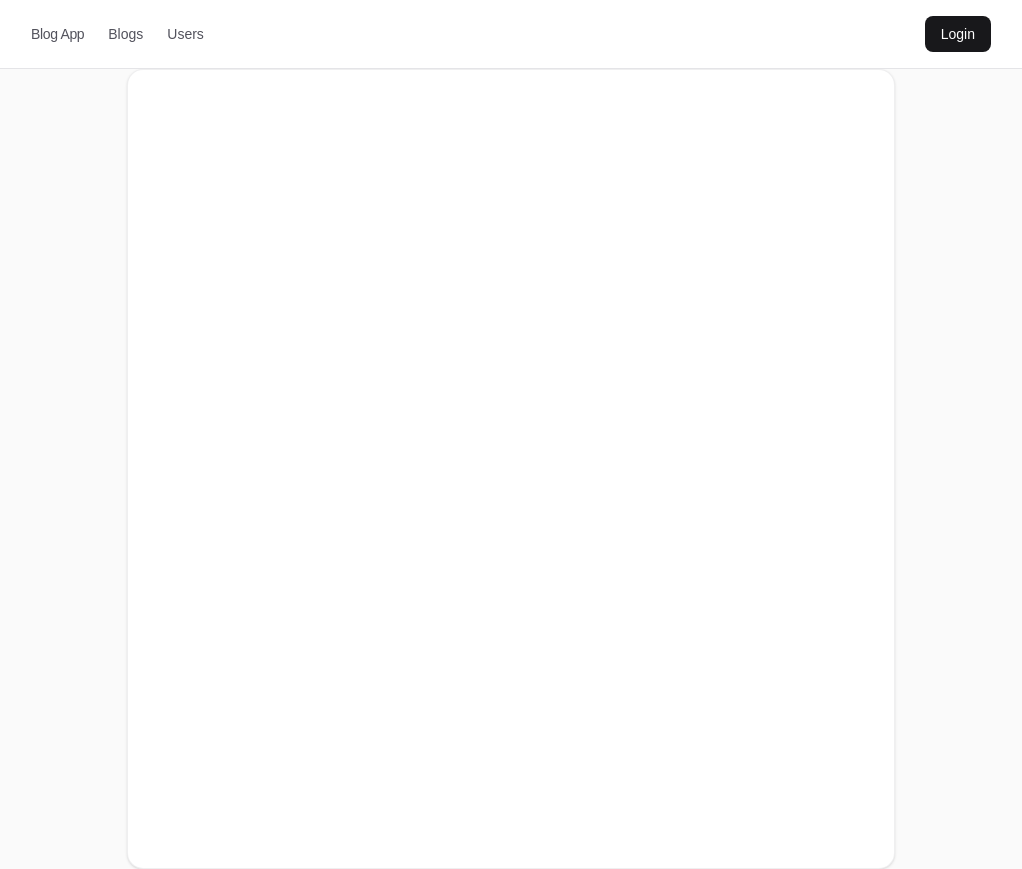
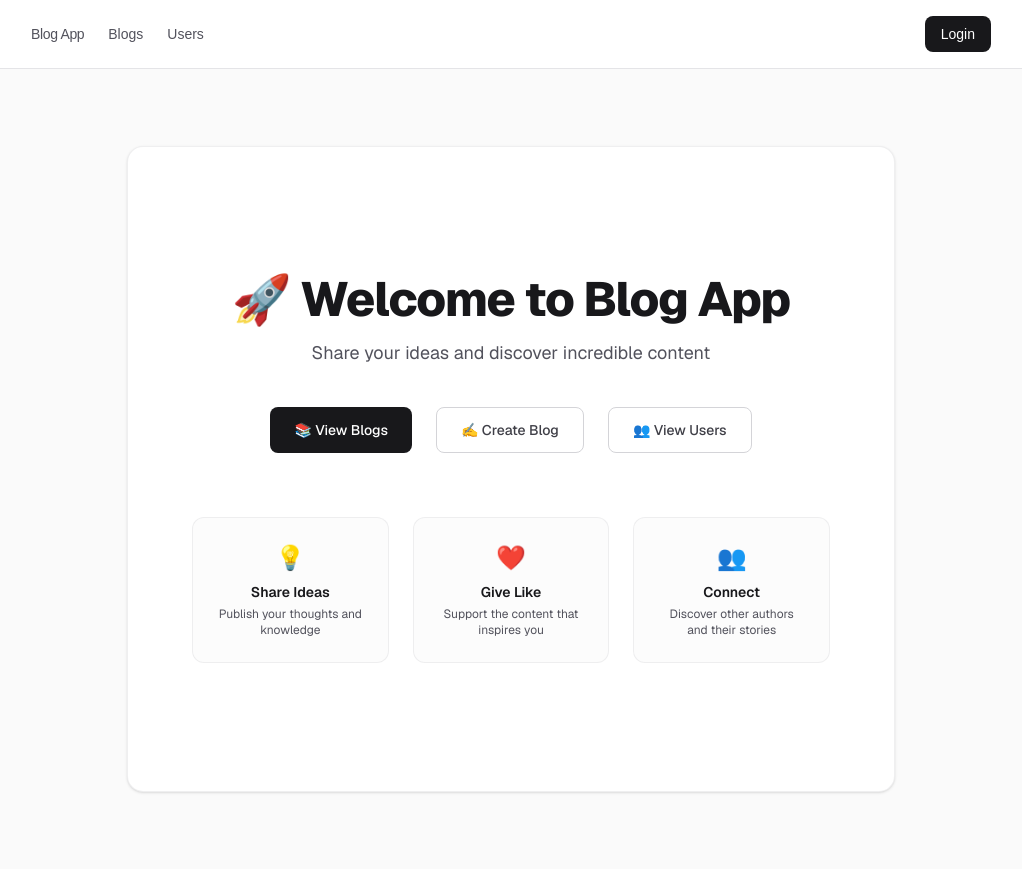
Before and after one commit to bol507/fullstackopen_nextjs, a Next.js app: page / in a window 1280 px wide. Shown: the whole page, without its empty margins (129-1151 px from the left). Built offline with nearby package versions, Linux system fonts and the light colour scheme; no server answers.

Commit message:
feat: not found page

```diff
--- /dev/null
+++ b/app/not-found.tsx
@@ -0,0 +1,32 @@
+import Link from "next/link";
+
+export default function NotFound() {
+  return (
+    <div className="flex min-h-[calc(100vh-73px)] items-center justify-center bg-zinc-50 px-4 font-sans text-zinc-900 antialiased dark:bg-zinc-950 dark:text-zinc-100">
+      <div className="w-full max-w-md rounded-2xl border border-zinc-200/60 bg-white p-12 text-center shadow-sm dark:border-zinc-800/60 dark:bg-zinc-900">
+
+        <div className="mb-6 text-6xl">🔍</div>
+
+        <div className="mb-2 text-sm font-semibold uppercase tracking-widest text-zinc-500 dark:text-zinc-400">
+          Error 404
+        </div>
+
+        <h1 className="mb-3 text-3xl font-extrabold tracking-tight text-zinc-900 dark:text-zinc-50">
+          Page not found
+        </h1>
+
+        <p className="mb-8 text-base text-zinc-600 dark:text-zinc-400">
+          We couldn't find the page you're looking for.
+        </p>
+
+        <Link
+          href="/"
+          className="inline-flex items-center justify-center rounded-lg bg-zinc-900 px-6 py-2.5 text-sm font-medium text-white transition-colors hover:bg-zinc-800 dark:bg-zinc-100 dark:text-zinc-900 dark:hover:bg-zinc-200"
+        >
+          ← go back home
+        </Link>
+
+      </div>
+    </div>
+  );
+}
--- a/app/page.tsx
+++ b/app/page.tsx
@@ -1,9 +1,76 @@
-import Image from "next/image";
+import Link from "next/link";
 
 export default function Home() {
   return (
-    <div className="flex flex-col min-h-screen items-center justify-center bg-zinc-50 font-sans text-zinc-900 antialiased selection:bg-zinc-900 selection:text-white dark:bg-zinc-950 dark:text-zinc-100 dark:selection:bg-zinc-100 dark:selection:text-zinc-900">
-      <main className="flex flex-1 w-full max-w-3xl flex-col items-center justify-between rounded-2xl border border-zinc-200/60 bg-white py-32 px-16 shadow-sm dark:border-zinc-800/60 dark:bg-zinc-900 sm:items-start">
+    <div className="flex min-h-screen py-4 items-center justify-center bg-zinc-50 px-4 font-sans text-zinc-900 antialiased selection:bg-zinc-900 selection:text-white dark:bg-zinc-950 dark:text-zinc-100 dark:selection:bg-zinc-100 dark:selection:text-zinc-900">
+      <main className="flex w-full max-w-3xl flex-col items-center rounded-2xl border border-zinc-200/60 bg-white px-8 py-20 text-center shadow-sm dark:border-zinc-800/60 dark:bg-zinc-900 sm:px-16 sm:py-32">
+
+        {/* Título Principal */}
+        <h1 className="mb-4 text-4xl font-extrabold tracking-tight text-zinc-900 dark:text-zinc-50 sm:text-5xl">
+          🚀 Welcome to Blog App
+        </h1>
+
+        {/* Subtítulo */}
+        <p className="mb-10 max-w-xl text-lg text-zinc-600 dark:text-zinc-400">
+          Share your ideas and discover incredible content
+        </p>
+
+        {/* Botones de Acción */}
+        <div className="flex flex-col gap-4 sm:flex-row sm:gap-6">
+          <Link
+            href="/blogs"
+            className="inline-flex items-center justify-center rounded-lg bg-zinc-900 px-6 py-3 text-sm font-medium text-white transition-colors hover:bg-zinc-800 dark:bg-zinc-100 dark:text-zinc-900 dark:hover:bg-zinc-200"
+          >
+            📚 View Blogs
+          </Link>
+
+          <Link
+            href="/blogs/new"
+            className="inline-flex items-center justify-center rounded-lg border border-zinc-300 bg-white px-6 py-3 text-sm font-medium text-zinc-700 transition-colors hover:bg-zinc-50 dark:border-zinc-700 dark:bg-zinc-800 dark:text-zinc-300 dark:hover:bg-zinc-700"
+          >
+            ✍️ Create Blog
+          </Link>
+
+          <Link
+            href="/users"
+            className="inline-flex items-center justify-center rounded-lg border border-zinc-300 bg-white px-6 py-3 text-sm font-medium text-zinc-700 transition-colors hover:bg-zinc-50 dark:border-zinc-700 dark:bg-zinc-800 dark:text-zinc-300 dark:hover:bg-zinc-700"
+          >
+            👥 View Users
+          </Link>
+        </div>
+
+        {/* Sección de Características (opcional pero recomendada) */}
+        <div className="mt-16 grid w-full max-w-2xl grid-cols-1 gap-6 sm:grid-cols-3">
+          <div className="rounded-xl border border-zinc-200/60 bg-zinc-50/50 p-6 dark:border-zinc-800/60 dark:bg-zinc-800/30">
+            <div className="mb-2 text-2xl">💡</div>
+            <h3 className="mb-1 text-sm font-semibold text-zinc-900 dark:text-zinc-100">
+              Share Ideas
+            </h3>
+            <p className="text-xs text-zinc-600 dark:text-zinc-400">
+              Publish your thoughts and knowledge
+            </p>
+          </div>
+
+          <div className="rounded-xl border border-zinc-200/60 bg-zinc-50/50 p-6 dark:border-zinc-800/60 dark:bg-zinc-800/30">
+            <div className="mb-2 text-2xl">❤️</div>
+            <h3 className="mb-1 text-sm font-semibold text-zinc-900 dark:text-zinc-100">
+              Give Like
+            </h3>
+            <p className="text-xs text-zinc-600 dark:text-zinc-400">
+              Support the content that inspires you
+            </p>
+          </div>
+
+          <div className="rounded-xl border border-zinc-200/60 bg-zinc-50/50 p-6 dark:border-zinc-800/60 dark:bg-zinc-800/30">
+            <div className="mb-2 text-2xl">👥</div>
+            <h3 className="mb-1 text-sm font-semibold text-zinc-900 dark:text-zinc-100">
+              Connect
+            </h3>
+            <p className="text-xs text-zinc-600 dark:text-zinc-400">
+               Discover other authors and their stories
+            </p>
+          </div>
+        </div>
 
       </main>
     </div>
```
